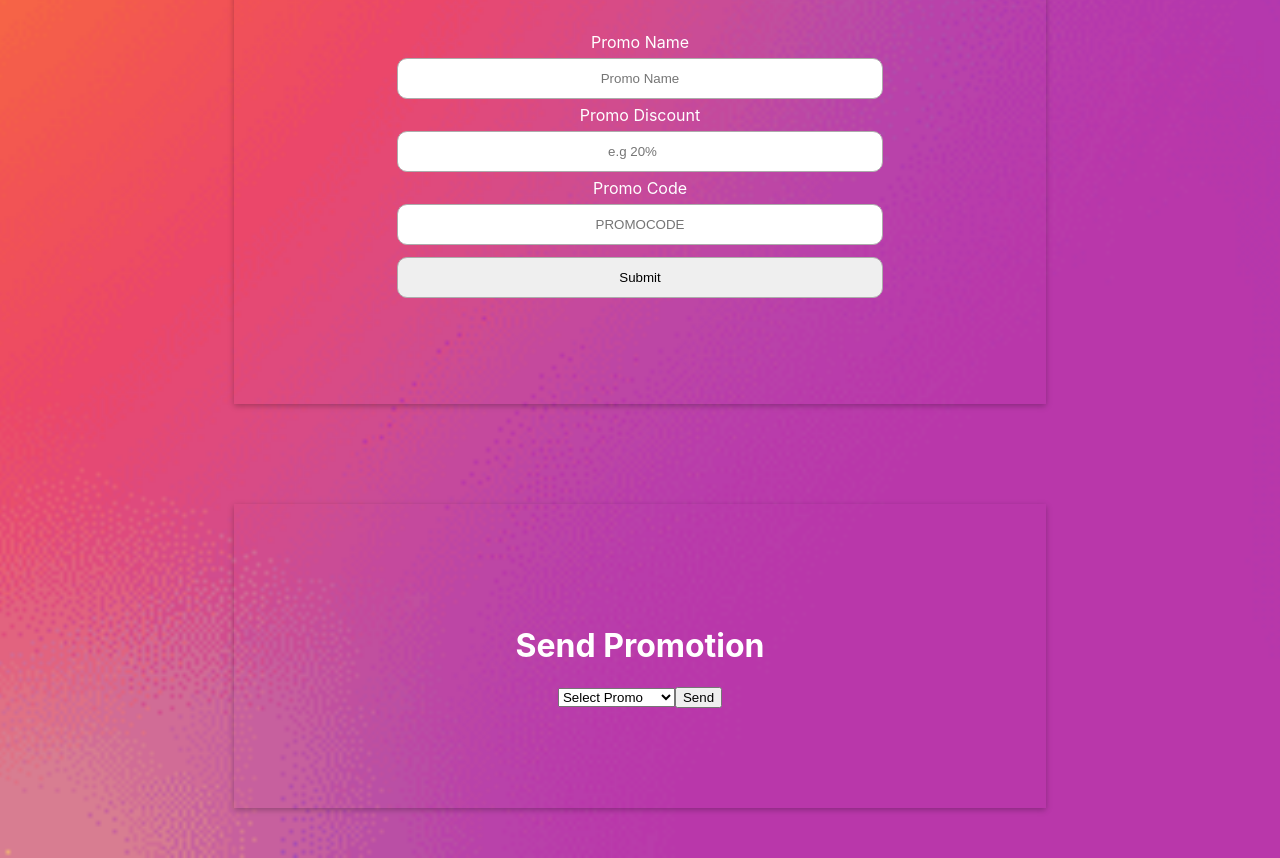
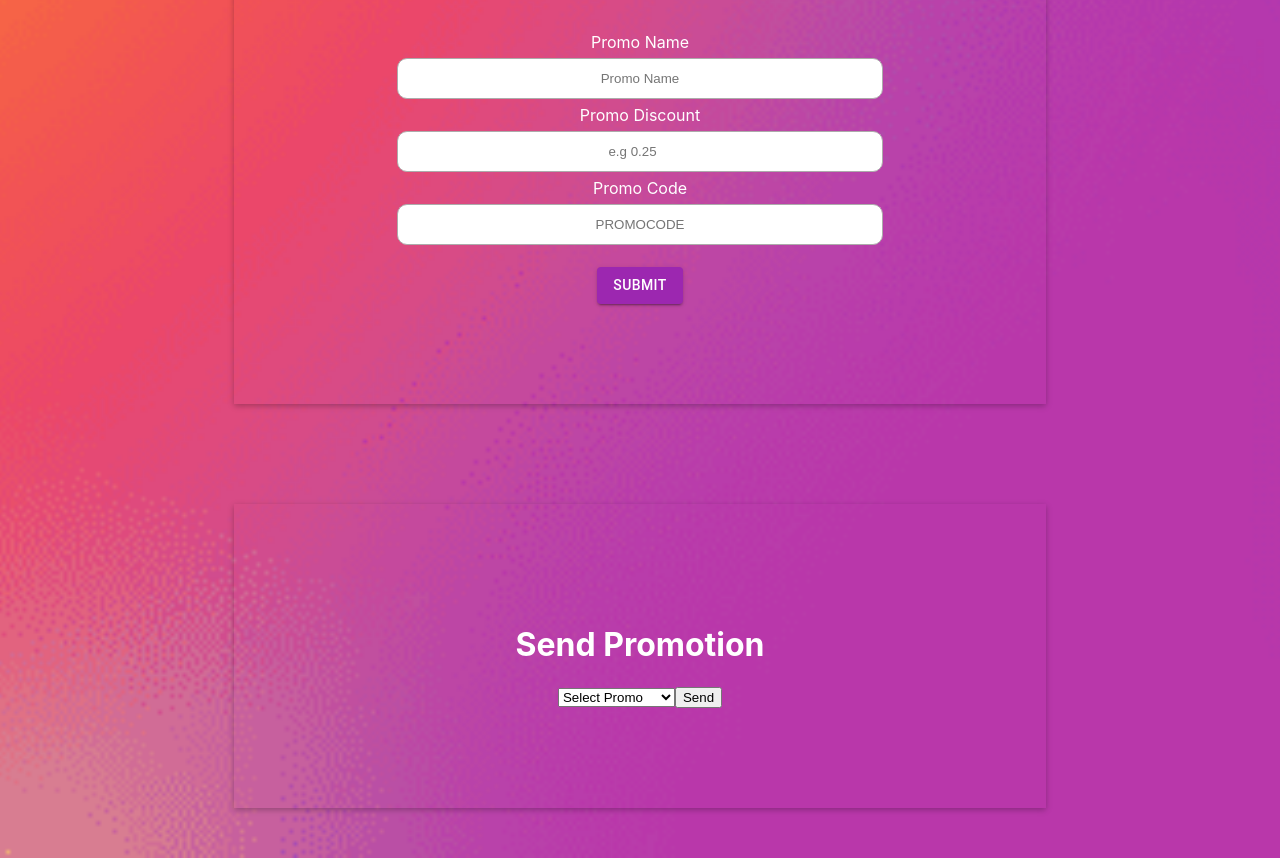
Before and after one commit to anp62634/C4_Cinema_E-Booking_System, a React (Create React App) app: page /adminview/managepromotions in a window 1280 px wide. Shown: the part 800-1658 px from the top of the page. Built offline with nearby package versions, Linux system fonts and the light colour scheme.

Commit message:
Add files via upload

```diff
--- a/src/ManagePromotions.js
+++ b/src/ManagePromotions.js
@@ -1,6 +1,7 @@
 import React, {useState} from "react";
 import AdminNavBar from './Components/Admin/AdminNavBar';
 import './style.css';
+import { Button } from '@mui/material';
 
 const PROMOS =[
     {
@@ -13,10 +14,29 @@ const PROMOS =[
 ];
 
 export default function ManagePromotions() {
-    const [selectPromo, setSelectPromo] = useState("");
+
+    const[selectPromo, setSelectPromo] = useState("");
+    const[name, setName]=useState('');
+    const[discount, setDiscount]=useState('');
+    const[promoCode, setPromoCode]=useState('');
+
     const handlePromo = (event) => {
         setSelectPromo(event.target.value);
     };
+
+    const handleClick=(e)=>{
+            e.preventDefault()
+            const promotion={name, discount, promoCode}
+            console.log(promotion)
+            fetch("http://localhost:8080/promotion/add", {
+                method:"POST",
+                headers:{"Content-Type":"application/json"},
+                body:JSON.stringify(promotion)
+            }).then(()=>{
+                console.log("New Promotion Added")
+            })
+
+        }
 
     return (
         <React.Fragment>
@@ -62,17 +82,18 @@ export default function ManagePromotions() {
                             <form className="form">
                                 <div className="input-group">
                                     <label htmlFor="name">Promo Name</label>
-                                    <input type="text" name="name" placeholder="Promo Name" required/>
+                                    <input type="text" name="name" placeholder="Promo Name" value={name} onChange={(e)=>setName(e.target.value)} required/>
                                 </div>
                                 <div className="input-group">
                                     <label htmlFor="discount">Promo Discount</label>
-                                    <input type="number" name="discount" placeholder="e.g 20%" required/>
+                                    <input type="number" min="0" max="1" step="0.01" name="discount" placeholder="e.g 0.25" value={discount} onChange={(e)=>setDiscount(e.target.value)} required/>
                                 </div>
                                 <div className="input-group">
                                     <label htmlFor="code">Promo Code</label>
-                                    <input type="text" name="code" placeholder="PROMOCODE" required/>
+                                    <input type="text" name="promoCode" placeholder="PROMOCODE" value={promoCode} onChange={(e)=>setPromoCode(e.target.value)} required/>
                                 </div>
-                                <input type="submit" value="Submit"/>
+                                <p></p>
+                                <Button variant="contained" color="secondary" onClick={handleClick}>Submit</Button>
                             </form>
                         </div>
                     </div>
```
